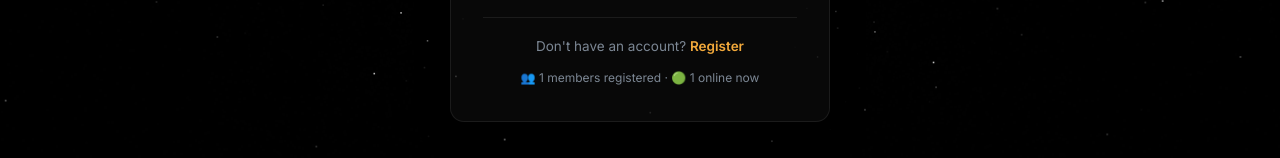
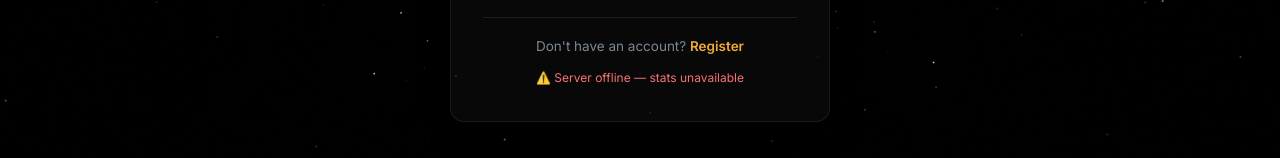
Before and after one commit to varnit945/AI-POWERED-PERSONAL-DASHBOARD, a React (Create React App) app in the folder ai-dashboard/frontend/: page / in a window 1280 px wide. Shown: the part 491-649 px from the top of the page. Built offline with nearby package versions, Linux system fonts and the light colour scheme; no server answers; a web font is replaced by a local one.

Commit message:
fix: use pip --user instead of venv to fix Replit build + fix live stats display

```diff
--- a/ai-dashboard/frontend/src/pages/Login.js
+++ b/ai-dashboard/frontend/src/pages/Login.js
@@ -22,21 +22,26 @@ export default function Login({ onLoginSuccess, switchToRegister }) {
   const [fpError, setFpError] = useState("");
 
   // Public community metrics state
-  const [stats, setStats] = useState({ total_users: 1, online_users: 1 });
+  const [stats, setStats] = useState(null);
+  const [statsError, setStatsError] = useState(false);
 
   React.useEffect(() => {
     const fetchStats = async () => {
       try {
         const res = await axios.get(`${API}/public/stats`);
-        if (res.data) {
+        if (res.data && !res.data.error) {
           setStats(res.data);
+          setStatsError(false);
+        } else if (res.data.error) {
+          setStatsError(true);
         }
       } catch (err) {
+        setStatsError(true);
         console.error("Failed to load public stats", err);
       }
     };
     fetchStats();
-    const interval = setInterval(fetchStats, 30000);
+    const interval = setInterval(fetchStats, 15000); // poll every 15s for live feel
     return () => clearInterval(interval);
   }, []);
 
@@ -162,7 +167,10 @@ export default function Login({ onLoginSuccess, switchToRegister }) {
             Don't have an account? <button className="auth-link-inline" onClick={switchToRegister}>Register</button>
           </p>
           <div style={{ marginTop: "16px", fontSize: "12px", color: "var(--text-muted)", textAlign: "center" }}>
-            👥 {stats.total_users} members registered · 🟢 {stats.online_users} online now
+            {statsError || !stats
+              ? <span style={{ color: "#f87171" }}>⚠️ Server offline — stats unavailable</span>
+              : <>👥 {stats.total_users} members registered · 🟢 {stats.online_users} online now</>
+            }
           </div>
         </div>
       </div>
```
Also changed, not shown: 2 other files (tests, documents, lock files or other folders).
